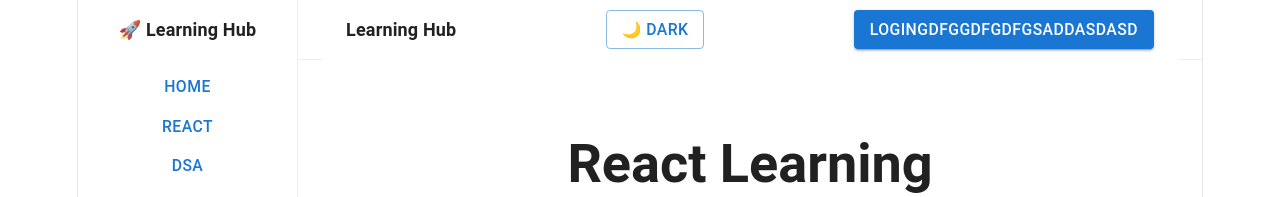
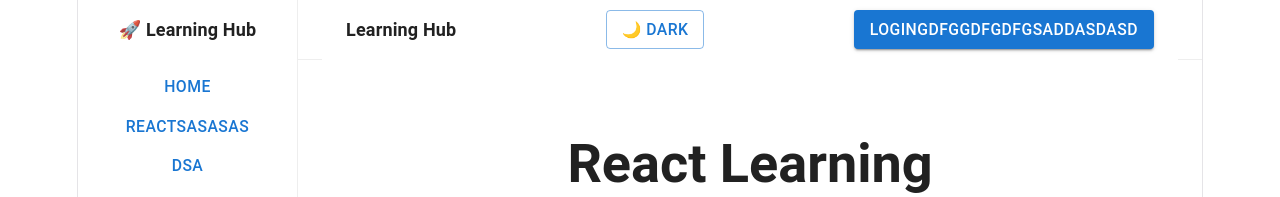
Before and after one commit to shahbazahmad0902/learning-hub, a React (Vite) app: page /topic/1 in a window 1280 px wide. Shown: the top 197 px of the page. Built offline with nearby package versions, Linux system fonts and the light colour scheme; no server answers.

Commit message:
feat: implement TypeScript types, generics, and utility types

```diff
--- a/src/components/layout/Sidebar.tsx
+++ b/src/components/layout/Sidebar.tsx
@@ -22,7 +22,7 @@ const Sidebar = () => {
       </Button>
 
       <Button fullWidth onClick={() => navigate("/topic/react")}>
-        React
+        ReactSAsASAs
       </Button>
 
       <Button fullWidth onClick={() => navigate("/dsa")}>
--- a/src/pages/Topic.tsx
+++ b/src/pages/Topic.tsx
@@ -184,7 +184,7 @@ const Topic = () => {
         {/* ❌ No Result */}
         {filteredTopics.length === 0 && (
           <Typography textAlign="center" mt={4} color="text.secondary">
-            No topics found...sadsadasdsasASasASASAsaSAssASASasaSadasdsadASASasASAsasASDASDADADADASDASAASASASAS
+            No topics found...
           </Typography>
         )}
       </Container>
```
